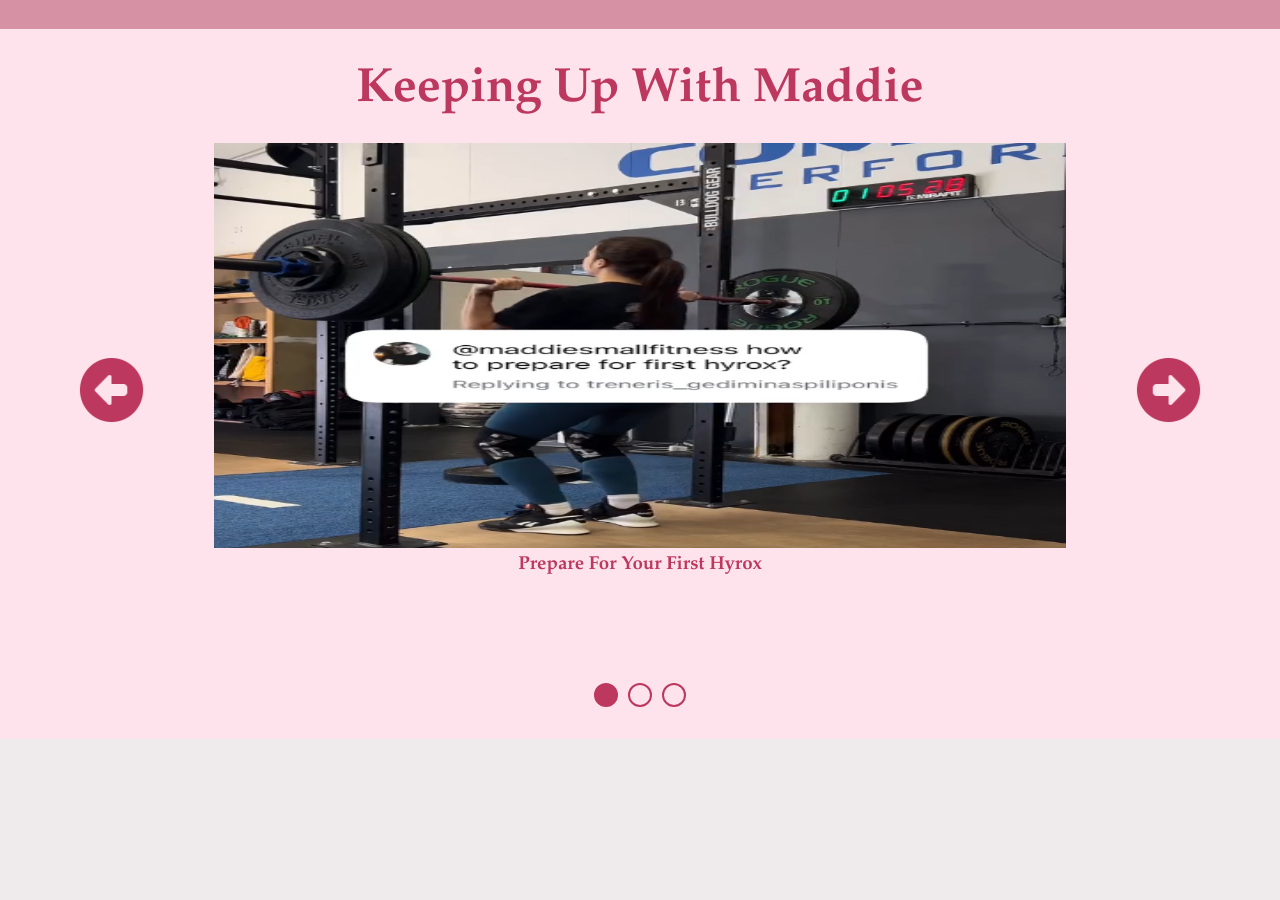
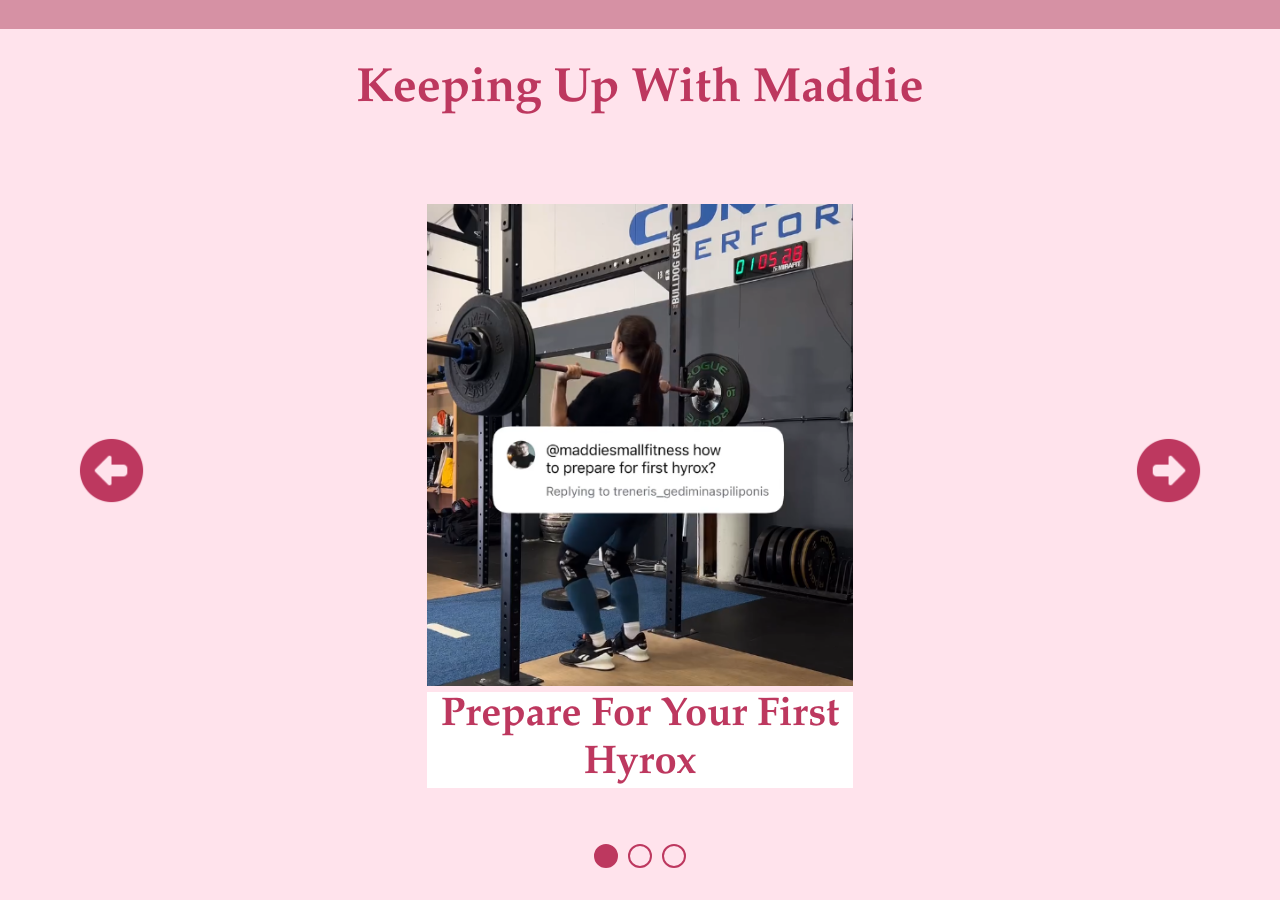
Before and after one commit to Lauren-Mercedes/maddie-small-coaching, a plain HTML site: page index.html in a window 1280 px wide. Shown: the part 1031-1931 px from the top of the page. Before the commit the page ends 1770 px from the top, so only its background shows below. Drawn offline with Linux system fonts and the light colour scheme.

Commit message:
Adjust news content for responsiveness on larger screens

```diff
--- a/assets/css/style.css
+++ b/assets/css/style.css
@@ -194,6 +194,9 @@ nav {
     flex: 0 0 100%;
 }
 
+.news-title{
+    background-color: white;
+}
 
 /* Carousel markers position */
 #markers {
@@ -293,7 +296,19 @@ nav {
 
     /*carousel height on larger screens */
     #carousel {
-        height: 500px;
+        height: 600px;
+        margin-top: 5%;
+    }
+
+    .carousel-item {
+        width: 50%;
+        max-height: 100%;
+    }
+
+    .news-title{
+        width: 50%;
+        font-size: 2.5rem;
+        margin: auto;
     }
 
     /* Carousel buttons on larger screens */
--- a/index.html
+++ b/index.html
@@ -74,21 +74,21 @@
                         aria-label="open link to instagram post" title="Click to view Maddie's Hyrox training">
                          <img class="carousel-item" src="assets/images/news-image-1.png" alt="Hyrox Training">
                          </a>
-                        <h3>Prepare For Your First Hyrox</h3>
+                        <h3 class="news-title">Prepare For Your First Hyrox</h3>
                     </li>
                     <li class="carousel-item">
                         <a href="https://www.instagram.com/p/DIHc1d4I-ZQ/?utm_source=ig_web_copy_link&igsh=MzRlODBiNWFlZA=="   target="_blank"
                         aria-label="open link to instagram post" >
                             <img class="carousel-item" src="assets/images/news-image-2.png" alt="Maddie Weightlifting Competition" title="Click to view Maddie's first weightlifting competition">
                         </a>
-                        <h3>Maddie's First Weightlifting Comp</h3>
+                        <h3 class="news-title">Maddie's First Weightlifting Comp</h3>
                     </li>
                     <li class="carousel-item">
                         <a href="https://www.instagram.com/p/DIYYSZLIsn2/?utm_source=ig_web_copy_link&igsh=MzRlODBiNWFlZA==" target="_blank"
                         aria-label="open link to instagram post" title="Click to view Maddie's first RX CrossFit competition">
                         <img class="carousel-item" src="assets/images/news-image-3.png" alt="Maddie RX CrossFit Competition">
                         </a>
-                        <h3>Maddie's First RX CrossFit Competition</h3>
+                        <h3 class="news-title">Maddie's First RX CrossFit Competition</h3>
                     </li>
                 </ul>
                 <!-- scroll right on carousel -->
```
